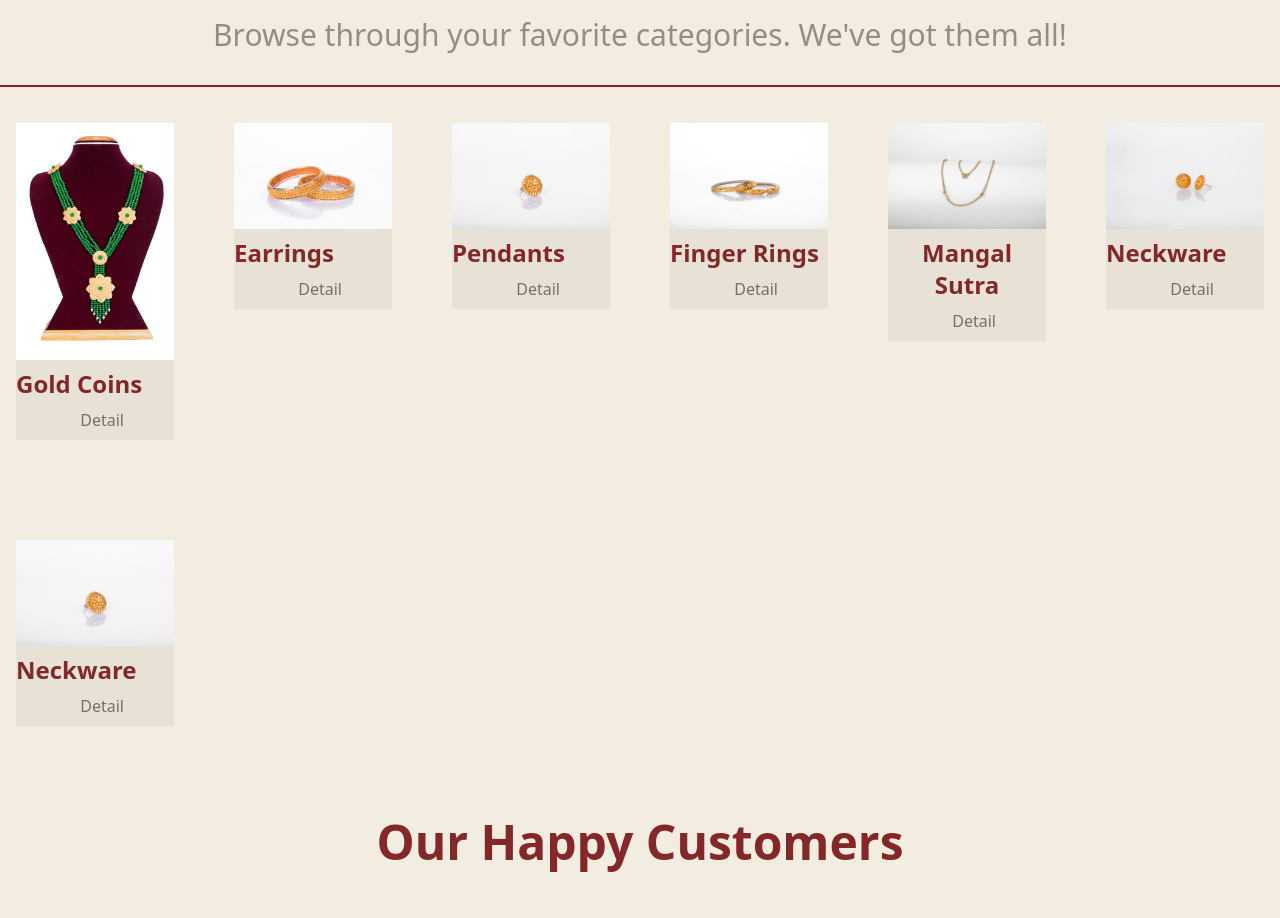
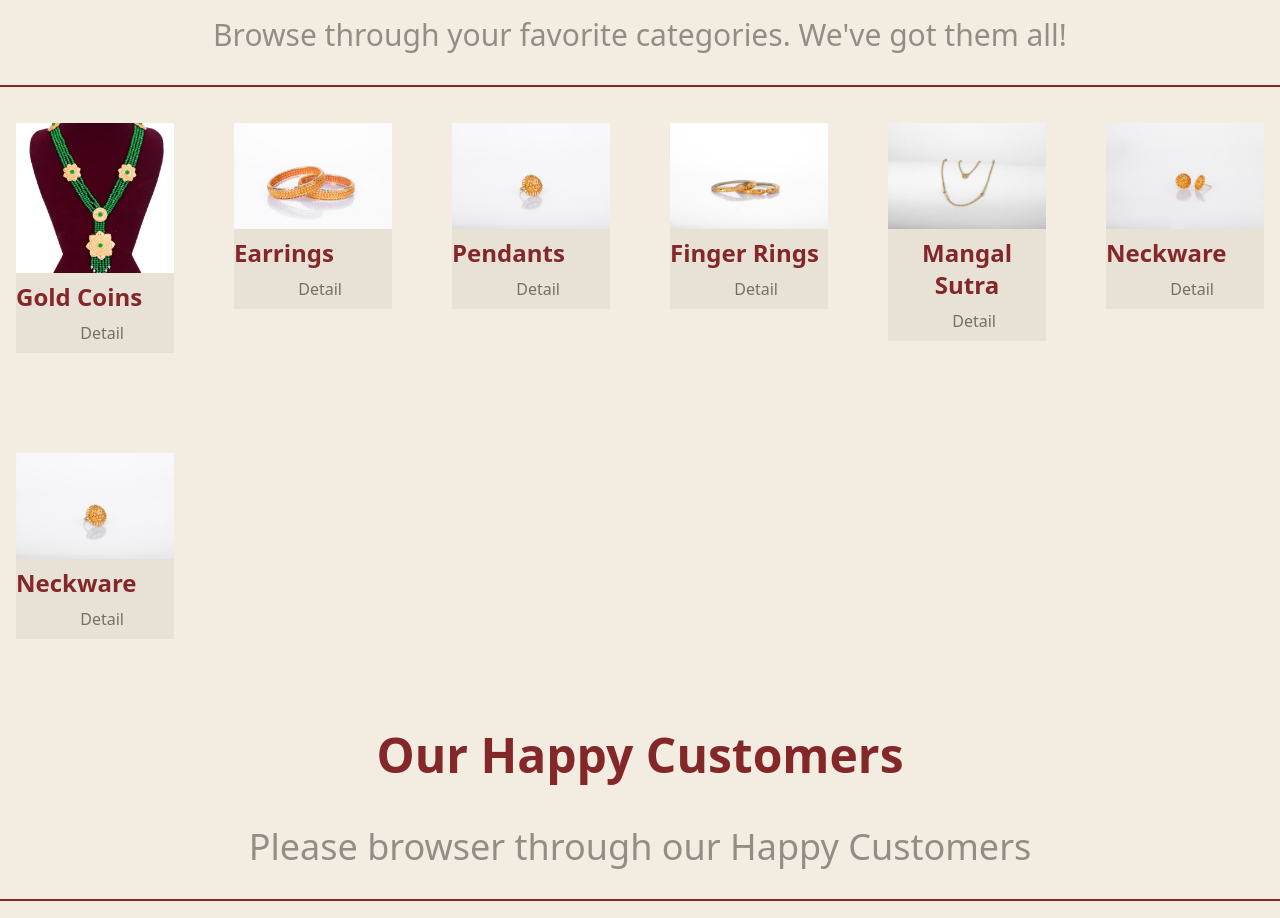
Before and after one commit to Sameer-321/gahanaFinal, a React (Create React App) app in the folder client/: page / in a window 1280 px wide. Shown: the part 3160-4078 px from the top of the page. Built offline with nearby package versions, Linux system fonts and the light colour scheme; some icons are missing.

Commit message:
feat:Height Modify

```diff
--- a/client/src/components/ShopByCategory.jsx
+++ b/client/src/components/ShopByCategory.jsx
@@ -76,7 +76,11 @@ const ShopByCategory = () => {
             className="w-full my-3 sm:my-4 md:my-5 px-2 sm:p-3 md:p-4"
           >
             {/* image */}
-            <img alt={name} src={src} className="w-full object-cover" />
+            <img
+              alt={name}
+              src={src}
+              className="w-full max-h-[150px] object-cover"
+            />
             {/* label for img products */}
             <div className="w-full  flex flex-col justify-center items-start bg-black/5 ">
               <h3 className="pt-2 text-center text-[#832729] text-lg sm:text-2xl  font-semibold">
```
